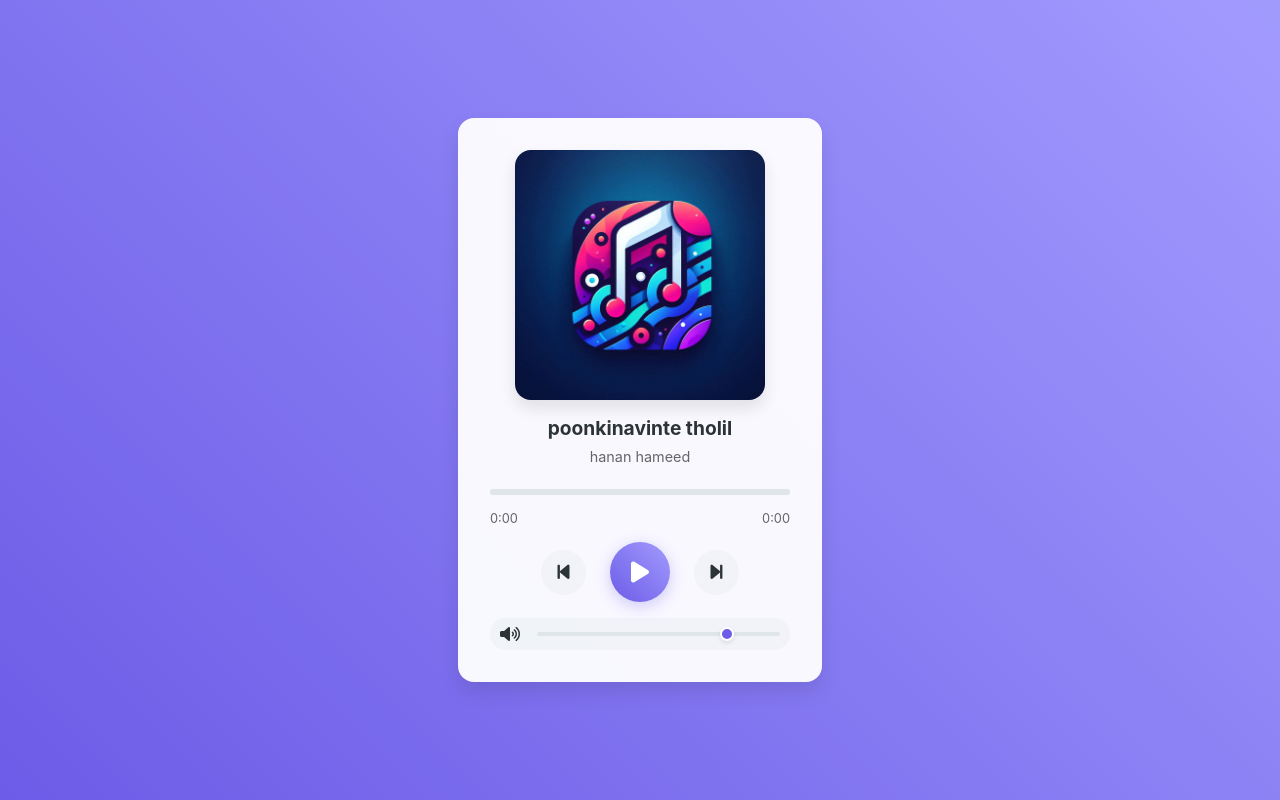
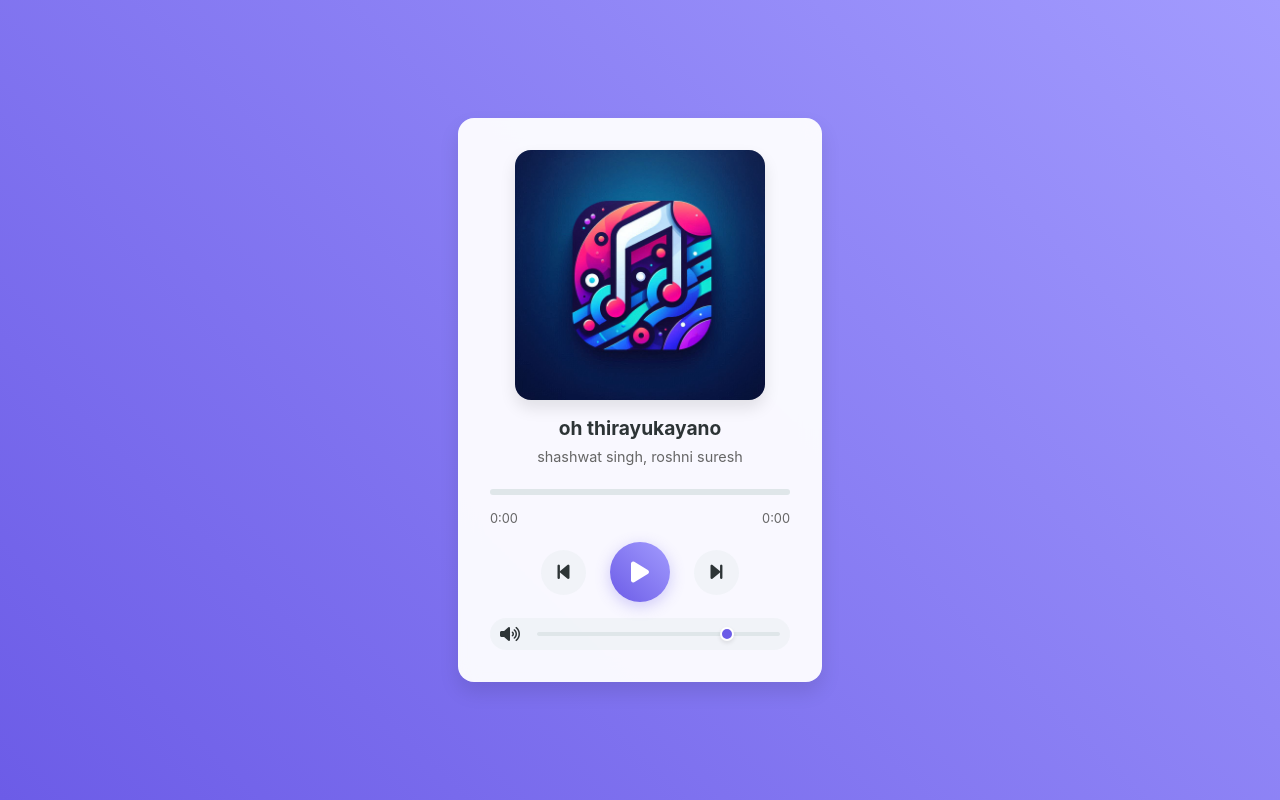
Before and after one commit to mqatd/youtube, a plain HTML site: page index.html in a window 1280 px wide. Drawn offline with Linux system fonts and the light colour scheme.

Commit message:
Update index.html

```diff
--- a/index.html
+++ b/index.html
@@ -227,8 +227,8 @@
         </div>
 
         <div class="track-info">
-            <h2 class="track-title">poonkinavinte tholil</h2>
-            <p class="track-artist">hanan hameed</p>
+            <h2 class="track-title">oh thirayukayano</h2>
+            <p class="track-artist">shashwat singh, roshni suresh</p>
         </div>
 
         <div class="progress-bar">
```
